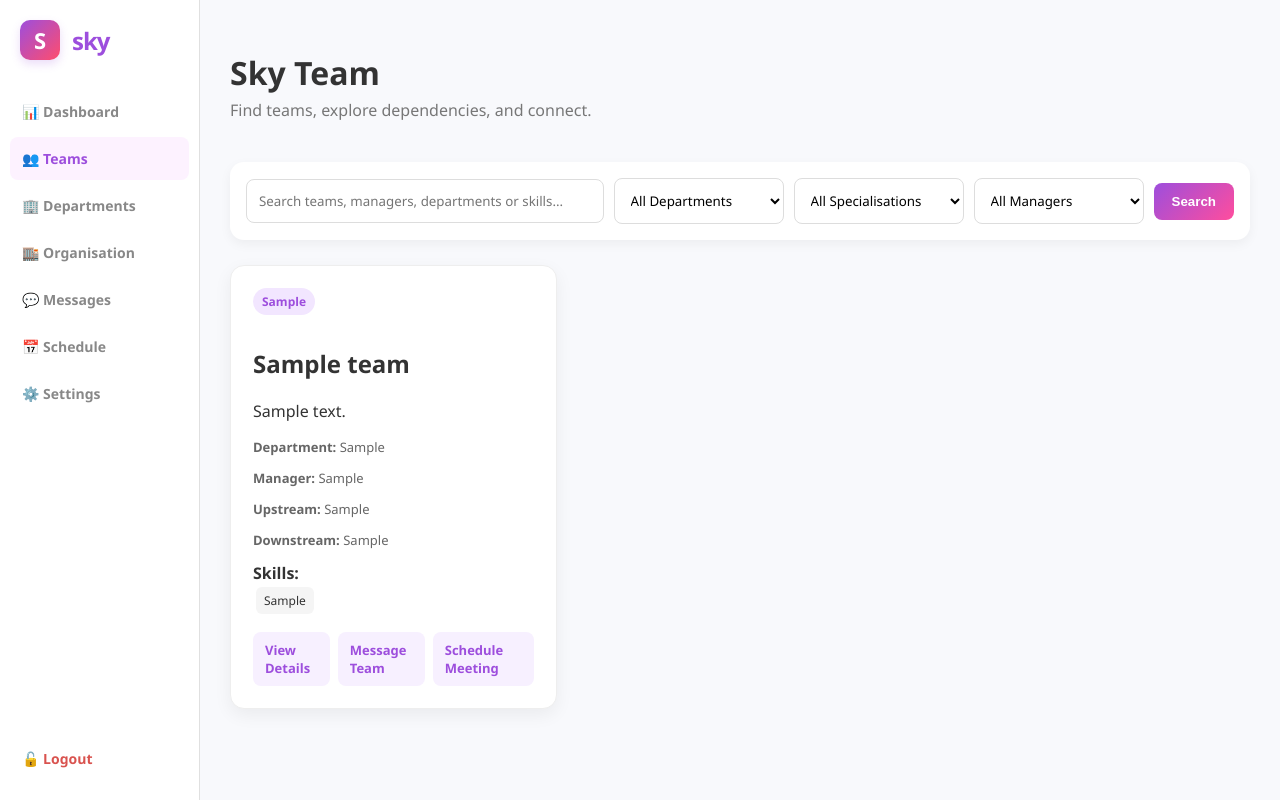
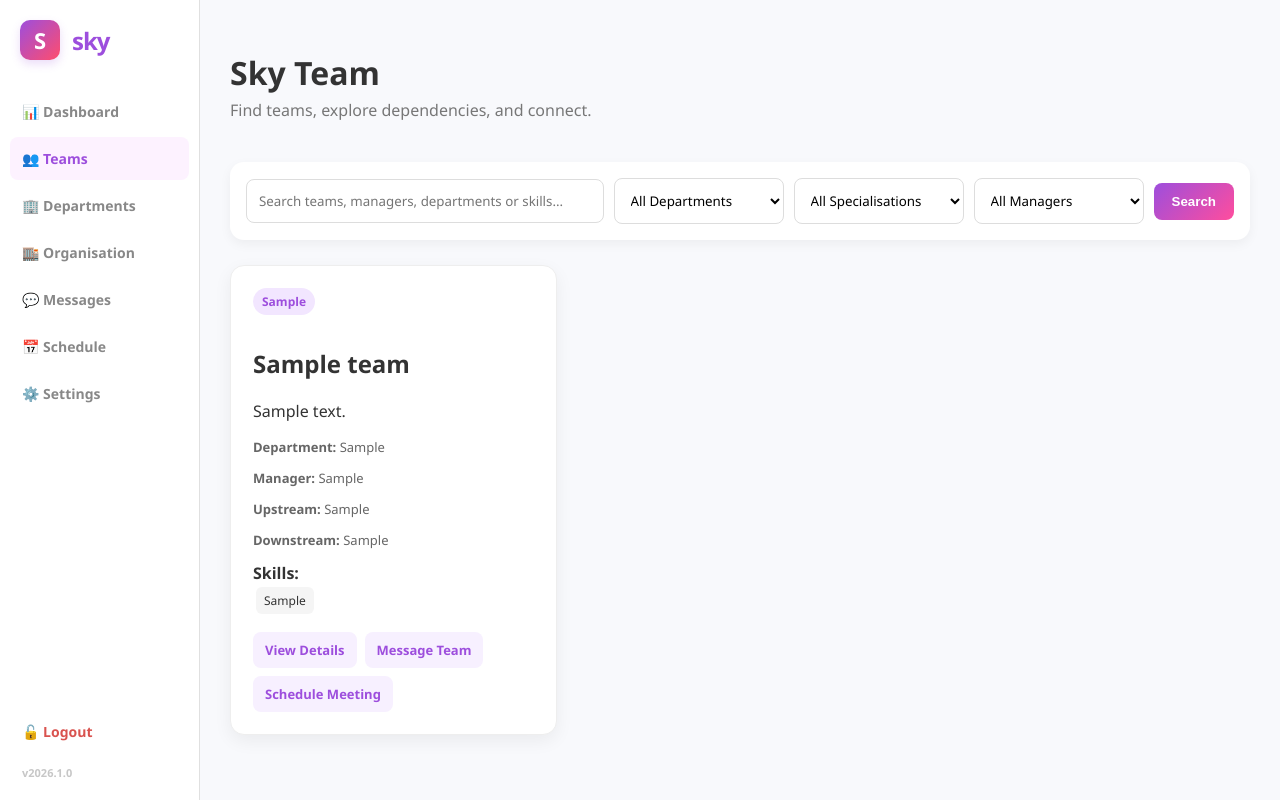
Before and after one commit to jrsdc/django_unchained_project, a Django app: page /teams/ in a window 1280 px wide. Run offline with Django 5.2, Linux system fonts and the light colour scheme; a user stored in the database is signed in; tables that the repository leaves empty hold one stand-in row (values such as "Sample post").

Commit message:
logout button update

```diff
--- a/messaging_system/teams/templates/teams/teams_page.html
+++ b/messaging_system/teams/templates/teams/teams_page.html
@@ -12,10 +12,10 @@
         body {
             font-family: 'Segoe UI', Tahoma, Geneva, Verdana, sans-serif;
             margin: 0;
-            display: flex;
-            min-height: 100vh;
             background-color: var(--sky-light-bg);
             color: #333;
+            height: 100vh;
+            overflow: hidden;
         }
 
         .main-nav {
@@ -25,8 +25,13 @@
             display: flex;
             flex-direction: column;
             padding: 20px 10px;
-            flex-shrink: 0;
             box-sizing: border-box;
+
+            position: fixed;
+            left: 0;
+            top: 0;
+            bottom: 0;
+            height: 100vh;
         }
 
         .logo-container {
@@ -69,18 +74,60 @@
             transition: 0.3s;
             font-weight: 600;
             margin-bottom: 4px;
+            border-radius: 8px;
         }
 
         .main-nav-item:hover,
         .main-nav-item.active {
             color: var(--sky-purple);
             background: #fdf2ff;
+        }
+
+        .sidebar-footer {
+            margin-top: auto;
+            padding-top: 20px;
+        }
+
+        .sidebar-footer form {
+            margin: 0;
+        }
+
+        .logout-btn {
+            width: 100%;
+            border: none;
+            background: transparent;
+            text-align: left;
+            cursor: pointer;
+            padding: 12px;
+            color: #d9534f;
+            font-size: 14px;
+            display: flex;
+            align-items: center;
+            gap: 10px;
+            font-weight: 600;
             border-radius: 8px;
+            font-family: inherit;
+        }
+
+        .logout-btn:hover {
+            background: #fff1f1;
+            color: #c9302c;
+        }
+
+        .version-text {
+            margin-top: 12px;
+            padding-left: 12px;
+            color: #c7c7c7;
+            font-size: 11px;
+            font-weight: 600;
         }
 
         .page {
-            flex: 1;
+            margin-left: 200px;
             padding: 30px;
+            height: 100vh;
+            overflow-y: auto;
+            box-sizing: border-box;
         }
 
         .top-bar {
@@ -167,6 +214,7 @@
             display: flex;
             gap: 8px;
             margin-top: 15px;
+            flex-wrap: wrap;
         }
 
         .secondary-btn {
@@ -208,37 +256,6 @@
             font-family: inherit;
             min-width: 170px;
         }
-.sidebar-footer {
-    margin-top: auto;
-    padding-top: 20px;
-}
-
-.sidebar-footer form {
-    margin: 0;
-}
-
-.logout-btn {
-    width: 100%;
-    border: none;
-    background: transparent;
-    text-align: left;
-    cursor: pointer;
-    padding: 12px;
-    color: #d9534f;
-    font-size: 14px;
-    display: flex;
-    align-items: center;
-    gap: 10px;
-    font-weight: 600;
-    border-radius: 8px;
-    font-family: inherit;
-}
-
-.logout-btn:hover {
-    background: #fff1f1;
-    color: #c9302c;
-}
-
     </style>
 </head>
 <body>
@@ -262,9 +279,10 @@
                 {% csrf_token %}
                 <button type="submit" class="logout-btn">🔓 Logout</button>
             </form>
+
+            <div class="version-text">v2026.1.0</div>
         </div>
     </div>
-
 
     <div class="page">
         <div class="top-bar">
@@ -272,7 +290,6 @@
                 <h1>Sky Team</h1>
                 <p class="subtitle">Find teams, explore dependencies, and connect.</p>
             </div>
-
         </div>
 
         <form method="get" class="filter-bar">
```
Also changed, not shown: messaging_system/teams/templates/teams/dashboard.html (+51 -34 lines), messaging_system/teams/templates/teams/settings.html (+22 -9 lines), messaging_system/teams/templates/teams/team_detail.html (+54 -36 lines). Lines whose indentation alone changed are shown as unchanged.
